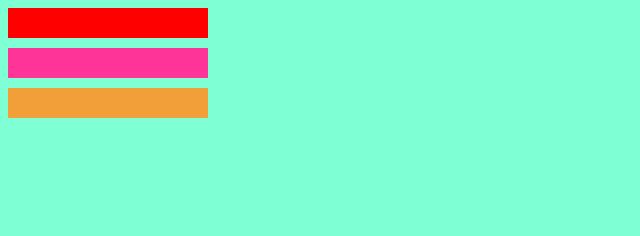
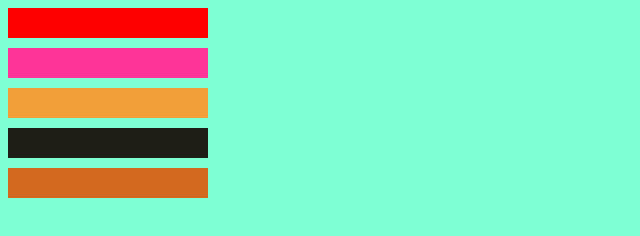
Before and after one commit to Arek77Karp/CSSprojekt, a plain HTML site: page 4-kolory-w-css/index.html in a window 1280 px wide. Shown: the whole page, without its empty margins (0-640 px from the left). Drawn offline with Linux system fonts and the light colour scheme.

Commit message:
rgba do poprawki

```diff
--- a/4-kolory-w-css/css/style.css
+++ b/4-kolory-w-css/css/style.css
@@ -18,3 +18,9 @@ body {
 #kolory-heksadecymalne-zapis-skrocony {
     background-color: #f39f39;
 }
+#kolory-rgb {
+    background-color: rgb(30,29,22);
+}
+#kolory-rgba {
+    background-color: chocolate
+}
--- a/4-kolory-w-css/index.html
+++ b/4-kolory-w-css/index.html
@@ -10,6 +10,8 @@
     <div id="kolory-predefiniowane" class="color-box"></div>
     <div id="kolory-heksadecymalne" class="color-box"></div>
     <div id="kolory-heksadecymalne-zapis-skrocony" class="color-box"></div>
+    <div id="kolory-rgb" class="color-box"></div>
+    <div id="kolory-rgba" class="color-box"></div>
 
 </body>
 </html>
```
